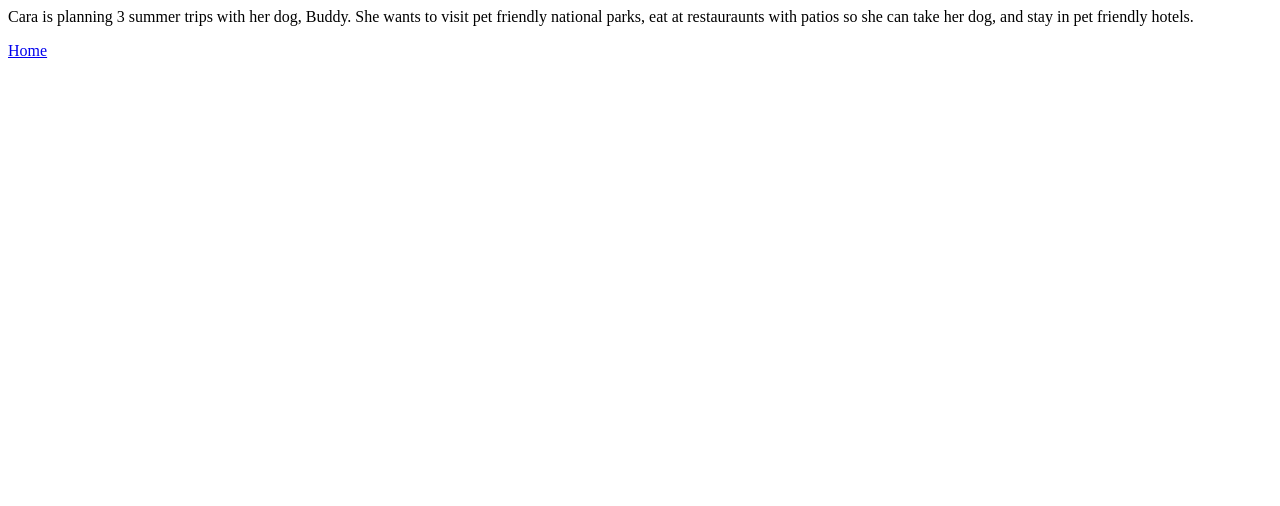
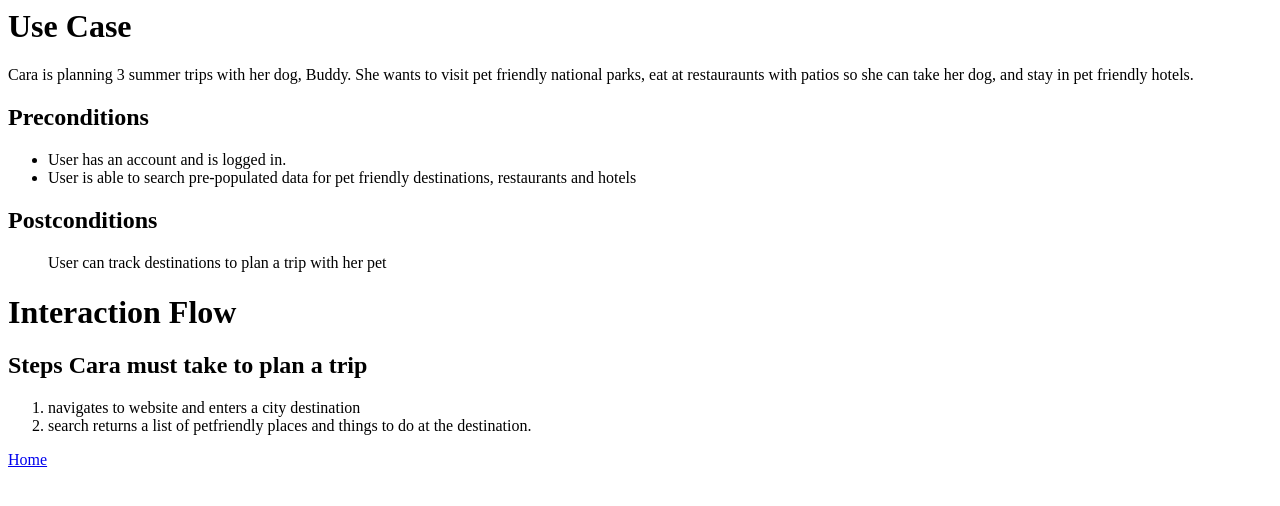
Before and after one commit to chrystalcopeland/data-design, a PHP site: page /use-case.php in a window 1280 px wide. Shown: the top 506 px of the page. Run offline with PHP 8.4, Linux system fonts and the light colour scheme.

Commit message:
Added more information for use case page

```diff
--- a/epic/use-case.php
+++ b/epic/use-case.php
@@ -1,7 +1,39 @@
+<h1>
+	Use Case
+</h1>
 <p>
 	Cara is planning 3 summer trips with her dog, Buddy. She wants to visit pet friendly national parks, eat at restauraunts
 	with patios so she can take her dog, and stay in pet friendly hotels.
 </p>
+<h2>
+	Preconditions
+</h2>
+	<ul>
+		<li>
+			User has an account and is logged in.
+		</li>
+		<li>
+			User is able to search pre-populated data for pet friendly destinations, restaurants and hotels
+		</li>
+	</ul>
+<h2>
+	Postconditions
+</h2>
+	<ul>User can track destinations to plan a trip with her pet</ul>
+<h1>
+	Interaction Flow
+</h1>
+<h2>
+	Steps Cara must take to plan a trip
+</h2>
+<ol>
+	<li>
+		navigates to website and enters a city destination
+	</li>
+	<li>
+		search returns a list of petfriendly places and things to do at the destination.
+	</li>
+</ol>
 <div>
 		<a href="index.php">Home</a></li>
 </div>
```
